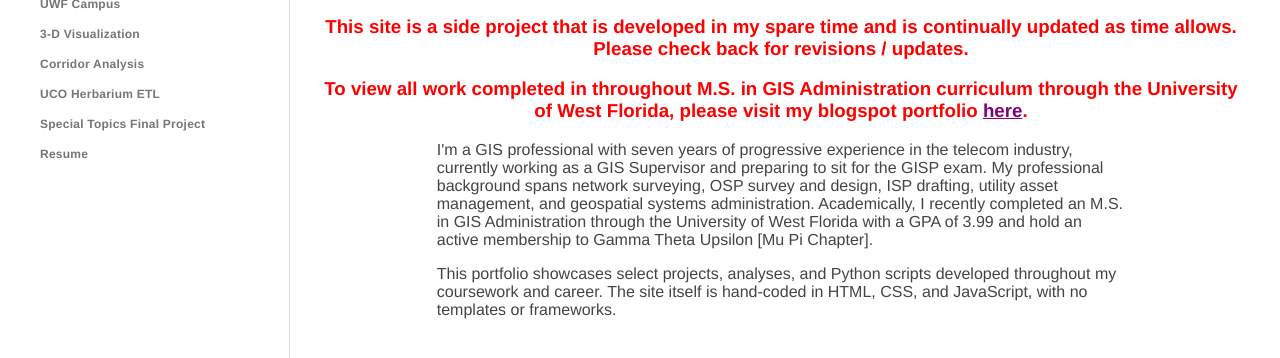
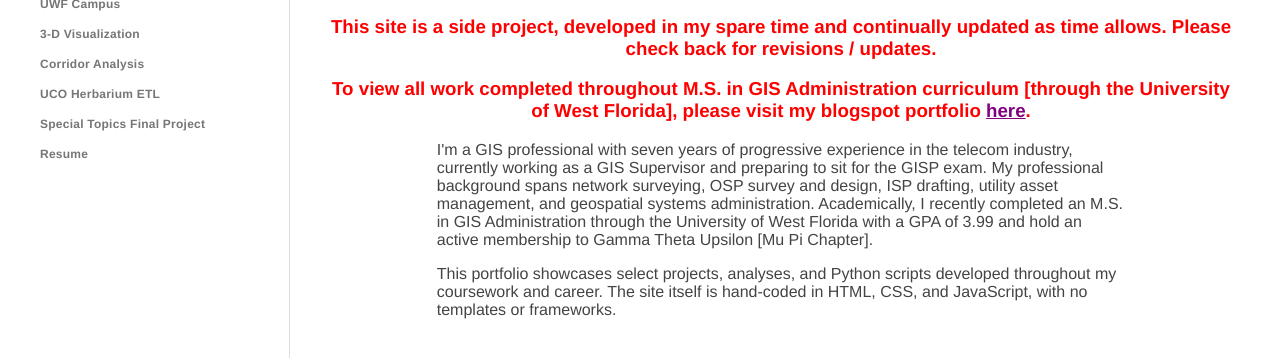
Before and after one commit to Mwright710788/Mwright710788.github.io, a plain HTML site: page index.html in a window 1280 px wide. Shown: the part 276-634 px from the top of the page. Drawn offline with Linux system fonts and the light colour scheme.

Commit message:
fixed a few typos

```diff
--- a/index.html
+++ b/index.html
@@ -32,11 +32,11 @@
     <main class="main-content">
       <section id="portfolio">
         <h2>GIS Portfolio</h2>
-        <h3 style="color: red; text-align: center;">This site is a side project that is developed in my spare time and
-          is continually updated as time allows. Please check back for revisions /
+        <h3 style="color: red; text-align: center;">This site is a side project, developed in my spare time and
+          continually updated as time allows. Please check back for revisions /
           updates.</h3>
-        <h3 style="color: red; text-align: center;">To view all work completed in throughout M.S. in GIS Administration curriculum
-          through the University of West Florida, please visit my blogspot portfolio
+        <h3 style="color: red; text-align: center;">To view all work completed throughout M.S. in GIS Administration curriculum
+          [through the University of West Florida], please visit my blogspot portfolio
           <a style="color: purple"; href="https://marcwright0708.blogspot.com/">here</a>.
         </h3>
         <p>I'm a GIS professional with seven years of progressive experience in the
```
